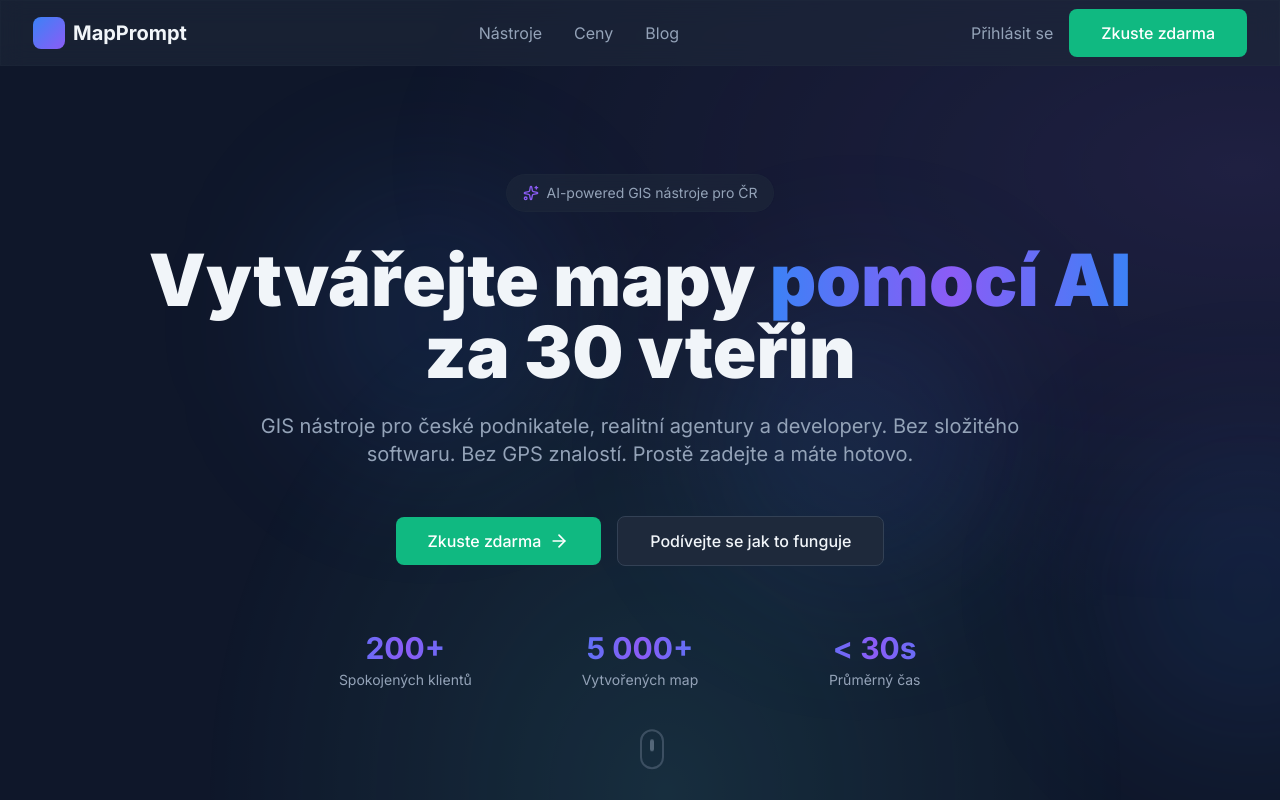
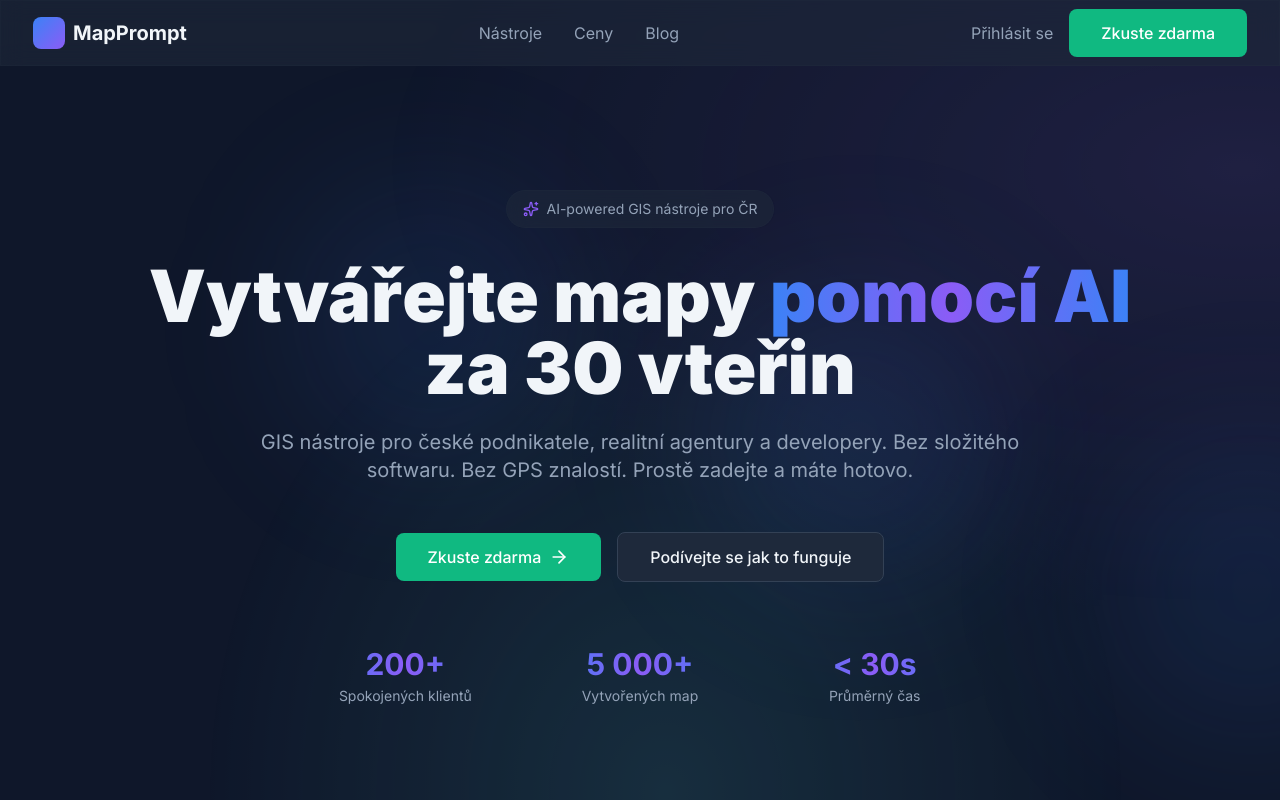
Before and after one commit to n07name7/mappromt-cz-, a React (Vite) app: page / in a window 1280 px wide. Shown: the top 800 px of the page. Built offline with nearby package versions, Linux system fonts and the light colour scheme.

Commit message:
Fix: Add padding to hero badge, remove scroll indicator

```diff
--- a/src/components/Hero.tsx
+++ b/src/components/Hero.tsx
@@ -32,7 +32,7 @@
       </div>
 
       {/* Content */}
-      <div className="relative z-10 max-w-7xl mx-auto px-4 sm:px-6 lg:px-8 text-center">
+      <div className="relative z-10 max-w-7xl mx-auto px-4 sm:px-6 lg:px-8 text-center pt-8">
         <motion.div
           initial={{ opacity: 0, y: 30 }}
           animate={{ opacity: 1, y: 0 }}
@@ -109,17 +109,6 @@
           </motion.div>
         </motion.div>
       </div>
-
-      {/* Scroll Indicator */}
-      <motion.div
-        animate={{ y: [0, 10, 0] }}
-        transition={{ duration: 2, repeat: Infinity }}
-        className="absolute bottom-8 left-1/2 transform -translate-x-1/2"
-      >
-        <div className="w-6 h-10 border-2 border-text-secondary/30 rounded-full flex items-start justify-center p-2">
-          <div className="w-1 h-3 bg-text-secondary/50 rounded-full animate-pulse" />
-        </div>
-      </motion.div>
     </section>
   );
 }
```
